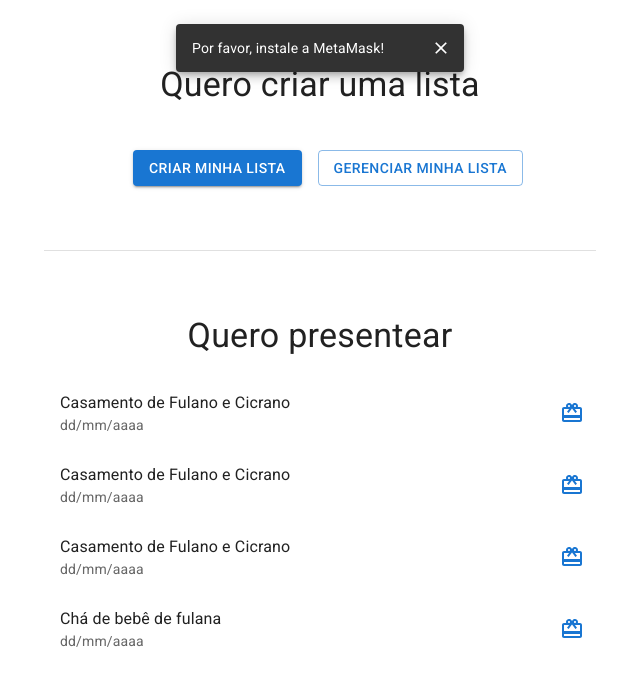
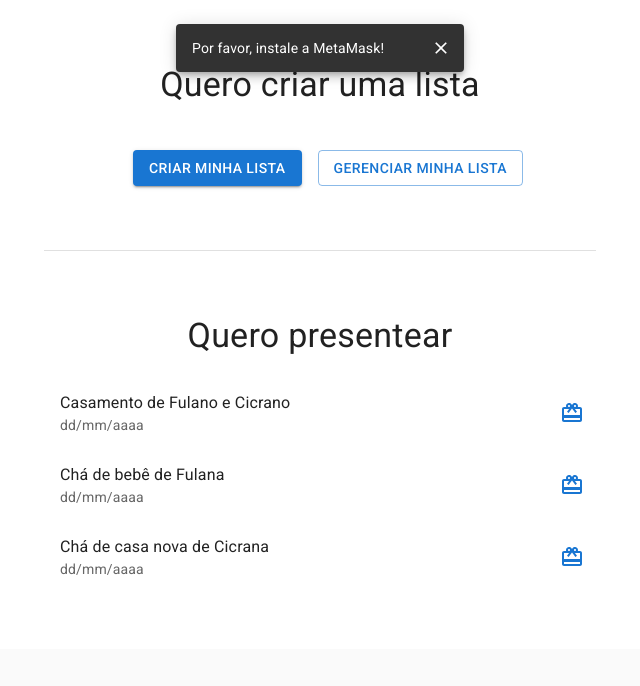
Before and after one commit to lorenatoscano/dapp-project, a React (Create React App) app: page / in a window 1280 px wide. Shown: the top 686 px of the page, without its empty margins (320-960 px from the left). Built offline with nearby package versions, Linux system fonts and the light colour scheme.

Commit message:
Atualiza listas da home dinamicamente

```diff
--- a/src/pages/Home/index.tsx
+++ b/src/pages/Home/index.tsx
@@ -14,9 +14,31 @@ import RedeemIcon from '@mui/icons-material/Redeem';
 import { WalletContext } from '../../contexts/WalletContext';
 import { CreateListDialog } from './CreateListDialog';
 
+const lists = [
+  {
+    eventName: 'Casamento',
+    hostsName: 'Fulano e Cicrano',
+    eventDate: 'dd/mm/aaaa',
+    id: '13141'
+  },
+  {
+    eventName: 'Chá de bebê',
+    hostsName: 'Fulana',
+    eventDate: 'dd/mm/aaaa',
+    id: '1423'
+  },
+  {
+    eventName: 'Chá de casa nova',
+    hostsName: 'Cicrana',
+    eventDate: 'dd/mm/aaaa',
+    id: '13151'
+  }
+];
+
 const Home = () => {
   const { load, checkIfWalletIsConnected } = useContext(WalletContext);
   const [showDialog, setShowDialog] = useState(false);
+
 
   const handleCreateList = async () => {
     if (await checkIfWalletIsConnected()) {
@@ -28,8 +50,8 @@ const Home = () => {
     console.log('Gerenciar lista');
   }
 
-  const handleAccessList = () => {
-    console.log('Acessar lista');
+  const handleAccessList = (id: string) => {
+    console.log('Acessar lista', id);
   }
 
   useEffect(() => {
@@ -79,54 +101,29 @@ const Home = () => {
               Quero presentear
             </Typography>
             <List>
+              {
+                lists.map((giftList) => {
+                  return (
                     <ListItem
                       secondaryAction={
-                  <IconButton edge="end" aria-label="Acessar lista" onClick={handleAccessList}>
+                        <IconButton
+                          edge="end"
+                          aria-label="Acessar lista"
+                          onClick={() => handleAccessList(giftList.id)}
+                        >
                           <RedeemIcon color="primary" />
                         </IconButton>
                       }
+                      key={giftList.id}
                     >
                       <ListItemText
-                  primary="Casamento de Fulano e Cicrano"
-                  secondary="dd/mm/aaaa"
+                        primary={`${giftList.eventName} de ${giftList.hostsName}`}
+                        secondary={giftList.eventDate}
                       />
                     </ListItem>
-              <ListItem
-                secondaryAction={
-                  <IconButton edge="end" aria-label="Presentear">
-                    <RedeemIcon color="primary" />
-                  </IconButton>
+                  );
+                })
               }
-              >
-                <ListItemText
-                  primary="Casamento de Fulano e Cicrano"
-                  secondary="dd/mm/aaaa"
-                />
-              </ListItem>
-              <ListItem
-                secondaryAction={
-                  <IconButton edge="end" aria-label="Presentear">
-                    <RedeemIcon color="primary" />
-                  </IconButton>
-                  }
-              >
-                <ListItemText
-                  primary="Casamento de Fulano e Cicrano"
-                  secondary="dd/mm/aaaa"
-                />
-              </ListItem>
-              <ListItem
-                secondaryAction={
-                  <IconButton edge="end" aria-label="Presentear">
-                    <RedeemIcon color="primary" />
-                  </IconButton>
-                  }
-              >
-                <ListItemText
-                  primary="Chá de bebê de fulana"
-                  secondary="dd/mm/aaaa"
-                />
-              </ListItem>
             </List>
           </Box>
         </Container>
```
Lines whose indentation alone changed are shown as unchanged.
